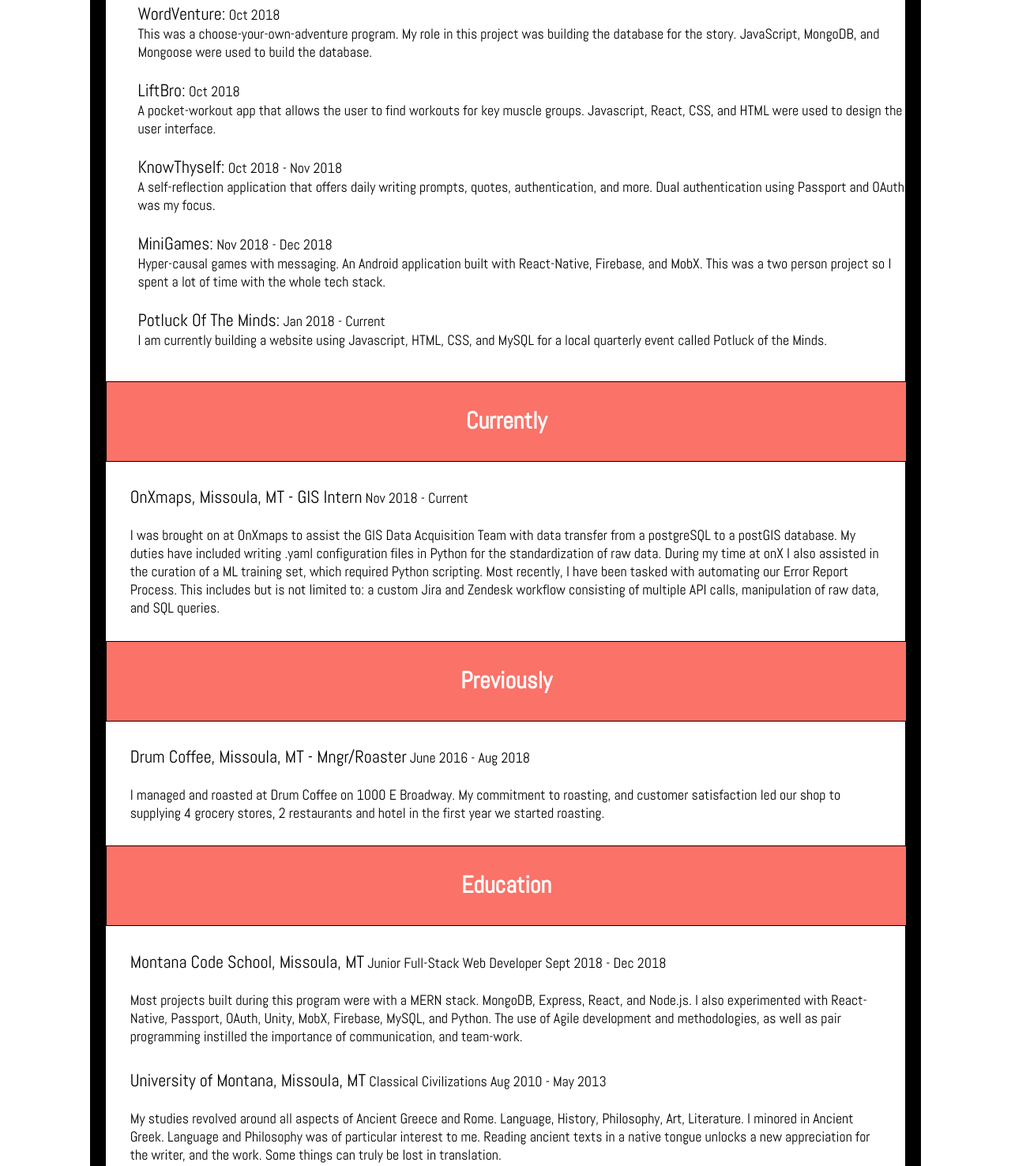
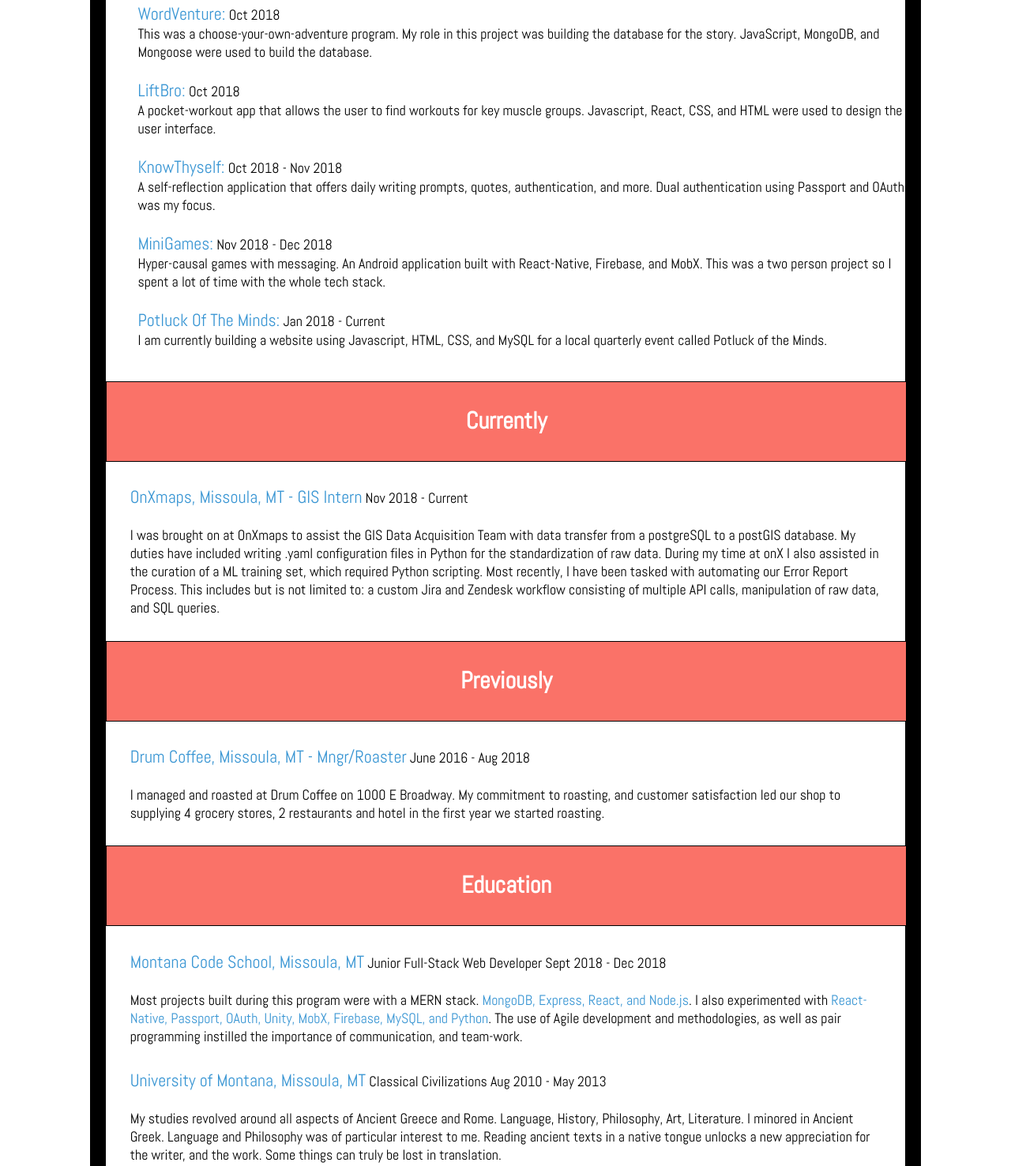
Before and after one commit to alison-morgan/portfolio-yo, a website: page public/views/resume.html in a window 1280 px wide. Shown: the part 265-1742 px from the top of the page at 79% size. Drawn offline with nearby package versions, Linux system fonts and the light colour scheme.

Commit message:
adjusted inline styling

```diff
--- a/public/views/resume.html
+++ b/public/views/resume.html
@@ -23,23 +23,23 @@
         </div>
         <div>
             <ul class='projects-list'>
-                <li><span color=#3895d3 style='font-size: 22px'>WordVenture:</span>  Oct 2018<br>
+                <li><span style='font-size: 22px; color:#3895d3'>WordVenture:</span>  Oct 2018<br>
                     This was a choose-your-own-adventure program. My role  in this project was building the database for the story.
                     JavaScript, MongoDB, and Mongoose were used to build the database.
                 </li><br>
-                <li><span color=#3895d3 style='font-size: 22px'>LiftBro:</span>  Oct 2018<br>
+                <li><span style='font-size: 22px; color:#3895d3'>LiftBro:</span>  Oct 2018<br>
                     A pocket-workout app that allows the user to find workouts for key muscle groups.
                     Javascript, React, CSS, and HTML were used to design the user interface.
                 </li><br>
-                <li><span color=#3895d3 style='font-size: 22px'>KnowThyself:</span>  Oct 2018 - Nov 2018<br>
+                <li><span style='font-size: 22px; color:#3895d3'>KnowThyself:</span>  Oct 2018 - Nov 2018<br>
                     A self-reflection application that offers daily writing prompts, quotes, authentication, and more.
                     Dual authentication using Passport and OAuth was my focus.
                 </li><br>
-                <li><span color=#3895d3 style='font-size: 22px'>MiniGames:</span>  Nov 2018 - Dec 2018<br>
+                <li><span style='font-size: 22px; color:#3895d3'>MiniGames:</span>  Nov 2018 - Dec 2018<br>
                     Hyper-causal games with messaging.  An Android application built with React-Native, Firebase, and MobX.
                     This was a two person project so I spent a lot of time with the whole tech stack.
                 </li><br>
-                <li><span color=#3895d3 style='font-size: 22px'>Potluck Of The Minds:</span>  Jan 2018 - Current<br>
+                <li><span style='font-size: 22px; color:#3895d3'>Potluck Of The Minds:</span>  Jan 2018 - Current<br>
                     I am currently building a website using Javascript, HTML, CSS, and MySQL for a local quarterly event
                     called Potluck of the Minds.
                 </li><br>
@@ -49,7 +49,7 @@
             <p class='text-header'>Currently</p>
         </div>
         <div>
-            <p class='text-current'><span color=#3895d3 style='font-size: 22px'>OnXmaps, Missoula, MT - GIS Intern</span>
+            <p class='text-current'><span style='font-size: 22px; color:#3895d3'>OnXmaps, Missoula, MT - GIS Intern</span>
                 Nov 2018 - Current<br><br>
                 I was brought on at OnXmaps to assist the GIS Data Acquisition Team with data transfer from a postgreSQL
                 to a postGIS database.  My duties have included writing .yaml configuration files in Python for the
@@ -63,7 +63,7 @@
             <p class='text-header'>Previously</p>
         </div>
         <div>
-            <p class='text-current'><span color=#3895d3 style='font-size: 22px'>Drum Coffee, Missoula, MT - Mngr/Roaster</span>
+            <p class='text-current'><span style='font-size: 22px; color:#3895d3'>Drum Coffee, Missoula, MT - Mngr/Roaster</span>
                 June 2016 - Aug 2018<br><br>
                 I managed and roasted at Drum Coffee on 1000 E Broadway.  My commitment to roasting, and customer
                 satisfaction led our shop to supplying 4 grocery stores, 2 restaurants and hotel in the first year we
@@ -74,15 +74,15 @@
             <p class='text-header'>Education</p>
         </div>
         <div>
-            <p class='text-current'><span color=#3895d3 style='font-size: 22px'>Montana Code School, Missoula, MT</span>
+            <p class='text-current'><span style='font-size: 22px; color:#3895d3'>Montana Code School, Missoula, MT</span>
                 Junior Full-Stack Web Developer  Sept 2018 - Dec 2018<br><br>
-                Most projects built during this program were with a MERN stack. <span color=#3895d3>MongoDB, Express, React,
+                Most projects built during this program were with a MERN stack. <span style='color:#3895d3'>MongoDB, Express, React,
                     and Node.js</span>.
-                I also experimented with <span color=#3895d3>React-Native, Passport, OAuth, Unity, MobX, Firebase, MySQL, and Python</span>.
+                I also experimented with <span style='color:#3895d3'>React-Native, Passport, OAuth, Unity, MobX, Firebase, MySQL, and Python</span>.
                 The use of Agile development and methodologies, as well as pair programming instilled the importance of
                 communication, and team-work.
             </p>
-            <p class='text-current'><span color=#3895d3 style='font-size: 22px'>University of Montana, Missoula, MT</span>
+            <p class='text-current'><span style='font-size:22px; color:#3895d3'>University of Montana, Missoula, MT</span>
                 Classical Civilizations  Aug 2010 - May 2013<br><br>
                 My studies revolved around all aspects of Ancient Greece and Rome. Language, History, Philosophy, Art, Literature.
                 I minored in Ancient Greek.  Language and Philosophy was of particular interest to me.  Reading ancient texts in a
```
Also changed, not shown: public/index.html (+1 -1 lines), public/views/projects.html (+2 -2 lines).
